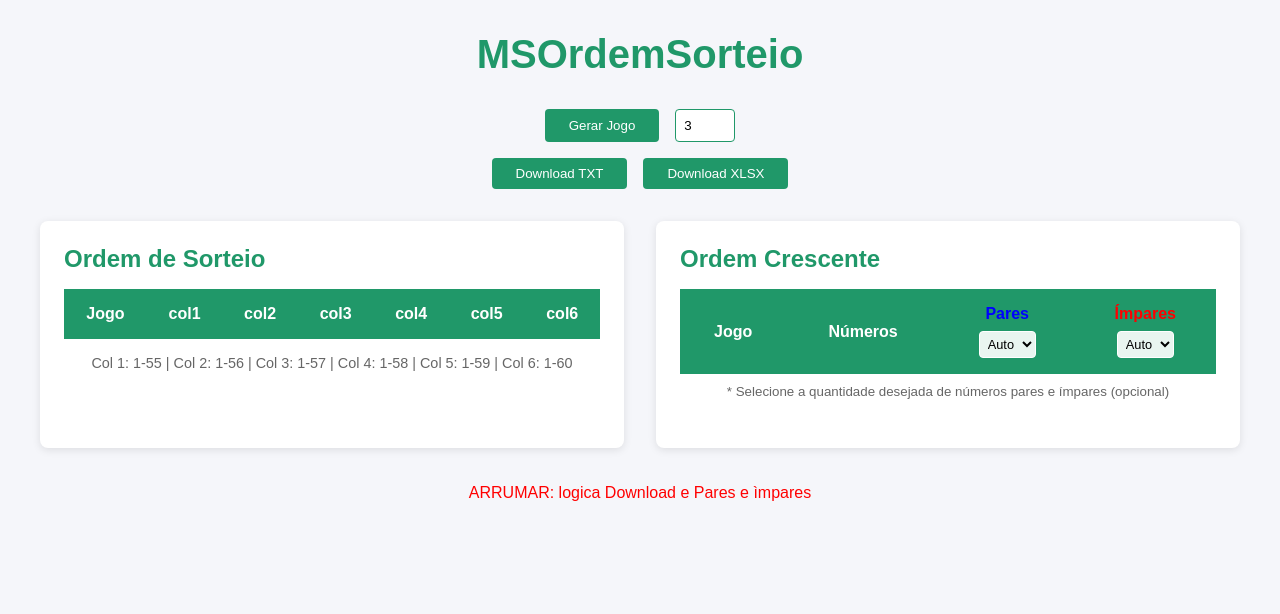
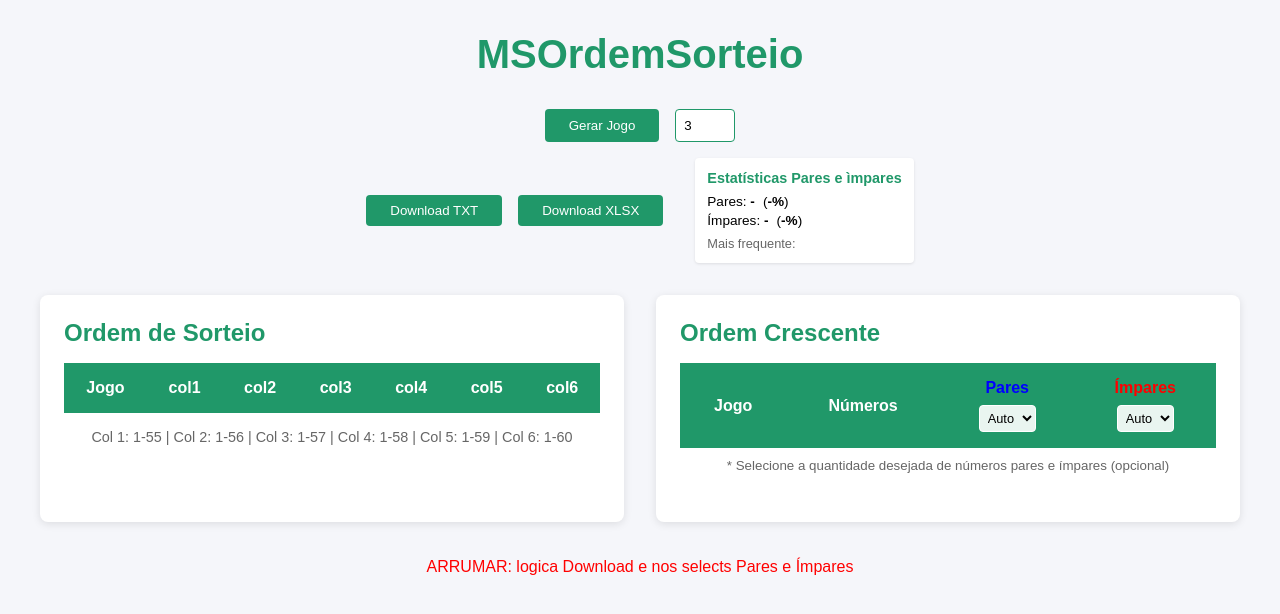
Before and after one commit to projetospyton2025/MegaSenaGerador, a Flask app: page / in a window 1280 px wide. Shown: the top 614 px of the page. Run offline with Flask 2, Linux system fonts and the light colour scheme; lists and menus that the app fills with data are empty.

Commit message:
Update files

```diff
--- a/app.py
+++ b/app.py
@@ -176,5 +176,13 @@
         return send_file(output, mimetype='application/vnd.openxmlformats-officedocument.spreadsheetml.sheet',
                         as_attachment=True, download_name='jogos.xlsx')
 
+"""
 if __name__ == '__main__':
     app.run(debug=True)
+"""
+
+
+# Agora a parte de configuração da porta
+if __name__ == '__main__':
+    port = int(os.environ.get("PORT", 5000))  # Obtém a porta do ambiente ou usa 5000 como padrão
+    app.run(host="0.0.0.0", port=port)  # Inicia o servidor Flask na porta correta
--- a/static/css/style.css
+++ b/static/css/style.css
@@ -128,6 +156,73 @@
     border: 1px solid white;
     border-radius: 4px;
     background: rgba(255, 255, 255, 0.9);
+    font-size: 0.8rem;
+}
+
+.select-group {
+    display: flex;
+    flex-direction: column;
+    align-items: center;
+    gap: 0.5rem;
+}
+
+.select-group label {
+    font-weight: bold;
+    color: var(--primary-color);
+}
+
+.select-info {
+    text-align: center;
+    display: block;
+    margin-bottom: 1rem;
+    color: #666;
+}
+
+.parity-selects {
+    display: flex;
+    gap: 1rem;
+    justify-content: center;
+    margin: 1rem 0;
+}
+
+.controls-wrapper {
+    display: flex;
+    align-items: center;
+    justify-content: center;
+    gap: 2rem;
+    margin: 1rem 0;
+}
+
+.historic-stats {
+    display: flex;
+    align-items: center;
+}
+
+.stat-card {
+    background: white;
+    padding: 0.75rem;
+    border-radius: 4px;
+    box-shadow: 0 1px 3px rgba(0,0,0,0.1);
+    font-size: 0.85rem;
+}
+
+.stat-card h4 {
+    color: var(--primary-color);
+    margin-bottom: 0.5rem;
+    font-size: 0.9rem;
+}
+
+.stat-row {
+    display: flex;
+    gap: 0.5rem;
+    align-items: center;
+    margin-bottom: 0.25rem;
+}
+
+.freq-info {
+    display: block;
+    margin-top: 0.5rem;
+    color: #666;
     font-size: 0.8rem;
 }
 
--- a/static/js/main.js
+++ b/static/js/main.js
@@ -7,15 +7,23 @@
     const downloadXlsxBtn = document.getElementById('downloadXlsx');
     const drawTable = document.getElementById('drawTable').querySelector('tbody');
     const sortedTable = document.getElementById('sortedTable').querySelector('tbody');
+    const totalEvenDisplay = document.getElementById('totalEven');
+    const evenPercentageDisplay = document.getElementById('evenPercentage');
+    const totalOddDisplay = document.getElementById('totalOdd');
+    const oddPercentageDisplay = document.getElementById('oddPercentage');
+    const mostFrequentDisplay = document.getElementById('mostFrequent');
 
     let currentGames = [];
+
+    // Busca estatísticas ao carregar
+    fetchStats();
 
     generateSingleBtn.addEventListener('click', async () => {
         const count = parseInt(gamesCountInput.value);
         const evenCount = evenCountSelect.value !== "" ? parseInt(evenCountSelect.value) : null;
         const oddCount = oddCountSelect.value !== "" ? parseInt(oddCountSelect.value) : null;
 
-        // Validar seleção de pares/ímpares
+        // Validação de pares/ímpares
         if ((evenCount !== null && oddCount === null) || (evenCount === null && oddCount !== null)) {
             alert('Selecione ambos os valores para pares e ímpares ou deixe ambos vazios para geração aleatória');
             return;
@@ -26,6 +34,7 @@
             return;
         }
 
+        try {
             const response = await fetch('/generate-multiple', {
                 method: 'POST',
                 headers: {
@@ -42,6 +51,9 @@
 
             currentGames = data.games;
             updateTables(data.games);
+        } catch (error) {
+            console.error('Erro ao gerar jogos:', error);
+        }
     });
 
     function updateTables(games) {
@@ -49,7 +61,7 @@
         sortedTable.innerHTML = '';
 
         games.forEach((game, index) => {
-            // Draw order table
+            // Tabela com a ordem sorteada
             const drawRow = document.createElement('tr');
             drawRow.innerHTML = game.draw_numbers.map((num, i) => {
                 const colorClass = num % 2 === 0 ? 'even' : 'odd';
@@ -59,7 +71,7 @@
             }).join('');
             drawTable.appendChild(drawRow);
 
-            // Sorted order table
+            // Tabela com a ordem crescente
             const sortedRow = document.createElement('tr');
             const sortedNumbers = game.sorted_numbers.map(num => {
                 const colorClass = num % 2 === 0 ? 'even' : 'odd';
@@ -87,71 +99,47 @@
         const gamesStr = currentGames.map(game => game.draw_numbers.join(',')).join(';');
         window.location.href = `/download/xlsx?games=${gamesStr}`;
     });
-});document.addEventListener('DOMContentLoaded', () => {
-    const generateSingleBtn = document.getElementById('generateSingle');
-    const gamesCountInput = document.getElementById('gamesCount');
-    const downloadTxtBtn = document.getElementById('downloadTxt');
-    const downloadXlsxBtn = document.getElementById('downloadXlsx');
-    const drawTable = document.getElementById('drawTable').querySelector('tbody');
-    const sortedTable = document.getElementById('sortedTable').querySelector('tbody');
 
-    let currentGames = [];
+    async function fetchStats() {
+        try {
+            const response = await fetch('https://loteriascaixa-api.herokuapp.com/api/megasena');
+            const data = await response.json();
 
-    generateSingleBtn.addEventListener('click', async () => {
-        const count = parseInt(gamesCountInput.value);
-        const response = await fetch('/generate-multiple', {
-            method: 'POST',
-            headers: {
-                'Content-Type': 'application/x-www-form-urlencoded',
-            },
-            body: `count=${count}`
-        });
-        const data = await response.json();
-        currentGames = data.games;
-        updateTables(data.games);
+            let totalEven = 0;
+            let totalOdd = 0;
+            const combinations = {};
+
+            data.forEach(concurso => {
+                const numbers = concurso.dezenas.map(Number);
+                const evens = numbers.filter(n => n % 2 === 0).length;
+                const odds = numbers.length - evens;
+
+                totalEven += evens;
+                totalOdd += odds;
+
+                const key = `${evens}p${odds}`;
+                combinations[key] = (combinations[key] || 0) + 1;
             });
 
-    function updateTables(games) {
-        drawTable.innerHTML = '';
-        sortedTable.innerHTML = '';
+            const totalNumbers = totalEven + totalOdd;
+            const evenPercentage = ((totalEven / totalNumbers) * 100).toFixed(1);
+            const oddPercentage = ((totalOdd / totalNumbers) * 100).toFixed(1);
 
-        games.forEach((game, index) => {
-            // Draw order table
-            const drawRow = document.createElement('tr');
-            drawRow.innerHTML = game.draw_numbers.map((num, i) => {
-                const colorClass = num % 2 === 0 ? 'even' : 'odd';
-                return i === 0 ?
-                    `<td>${index + 1}</td><td class="${colorClass}">${num}</td>` :
-                    `<td class="${colorClass}">${num}</td>`;
-            }).join('');
-            drawTable.appendChild(drawRow);
+            // Encontra combinação mais frequente
+            const mostFrequent = Object.entries(combinations)
+                .sort((a, b) => b[1] - a[1])[0];
+            const [evens, odds] = mostFrequent[0].split('p');
 
-            // Sorted order table
-            const sortedRow = document.createElement('tr');
-            const sortedNumbers = game.sorted_numbers.map(num => {
-                const colorClass = num % 2 === 0 ? 'even' : 'odd';
-                return `<span class="${colorClass}">${num}</span>`;
-            }).join(' ');
 
-            sortedRow.innerHTML = `
-                <td>${index + 1}</td>
-                <td>${sortedNumbers}</td>
-                <td>${game.evens}</td>
-                <td>${game.odds}</td>
-            `;
-            sortedTable.appendChild(sortedRow);
+            totalEvenDisplay.textContent = totalEven;
+            evenPercentageDisplay.textContent = `${evenPercentage}%`;
+            totalOddDisplay.textContent = totalOdd;
+            oddPercentageDisplay.textContent = `${oddPercentage}%`;
+            mostFrequentDisplay.textContent =
+                `${evens.replace('','')} pares e ${odds} ímpares`;
+
+        } catch (error) {
+            console.error('Erro ao buscar estatísticas:', error);
+        }
+    }
 });
-    }
-
-    downloadTxtBtn.addEventListener('click', () => {
-        if (currentGames.length === 0) return;
-        const gamesStr = currentGames.map(game => game.draw_numbers.join(',')).join(';');
-        window.location.href = `/download/txt?games=${gamesStr}`;
-    });
-
-    downloadXlsxBtn.addEventListener('click', () => {
-        if (currentGames.length === 0) return;
-        const gamesStr = currentGames.map(game => game.draw_numbers.join(',')).join(';');
-        window.location.href = `/download/xlsx?games=${gamesStr}`;
-    });
-});
--- a/templates/index.html
+++ b/templates/index.html
@@ -15,9 +15,26 @@
             <input type="number" id="gamesCount" min="1" max="100" value="3">
         </div>
 
-        <div class="download-controls">
-            <button id="downloadTxt" class="btn download-btn">Download TXT</button>
-            <button id="downloadXlsx" class="btn download-btn">Download XLSX</button>
+        <div class="controls-wrapper">
+            <div class="download-controls">
+                <button id="downloadTxt" class="btn download-btn">Download TXT</button>
+                <button id="downloadXlsx" class="btn download-btn">Download XLSX</button>
+            </div>
+
+            <div class="historic-stats">
+                <div class="stat-card">
+                    <h4>Estatísticas Pares e ìmpares</h4>
+                    <div class="stat-row">
+                        <span>Pares: <strong id="totalEven">-</strong></span>
+                        <span>(<strong id="evenPercentage">-%</strong>)</span>
+                    </div>
+                    <div class="stat-row">
+                        <span>Ímpares: <strong id="totalOdd">-</strong></span>
+                        <span>(<strong id="oddPercentage">-%</strong>)</span>
+                    </div>
+                    <small class="freq-info">Mais frequente: <span id="mostFrequent"></span></small>
+                </div>
+            </div>
         </div>
 
         <div class="tables-container">
@@ -88,9 +105,7 @@
         </div>
     </div><br /><br />
 
-
-<p class="red">ARRUMAR: logica Download e Pares e ìmpares</p>
-
+    <p class="red">ARRUMAR: logica Download e nos selects Pares e Ímpares</p>
 
     <script src="{{ url_for('static', filename='js/main.js') }}"></script>
 </body>
```
Also changed, not shown: other parts of static/css/style.css (+34 -1 lines). Lines whose indentation alone changed are shown as unchanged.
